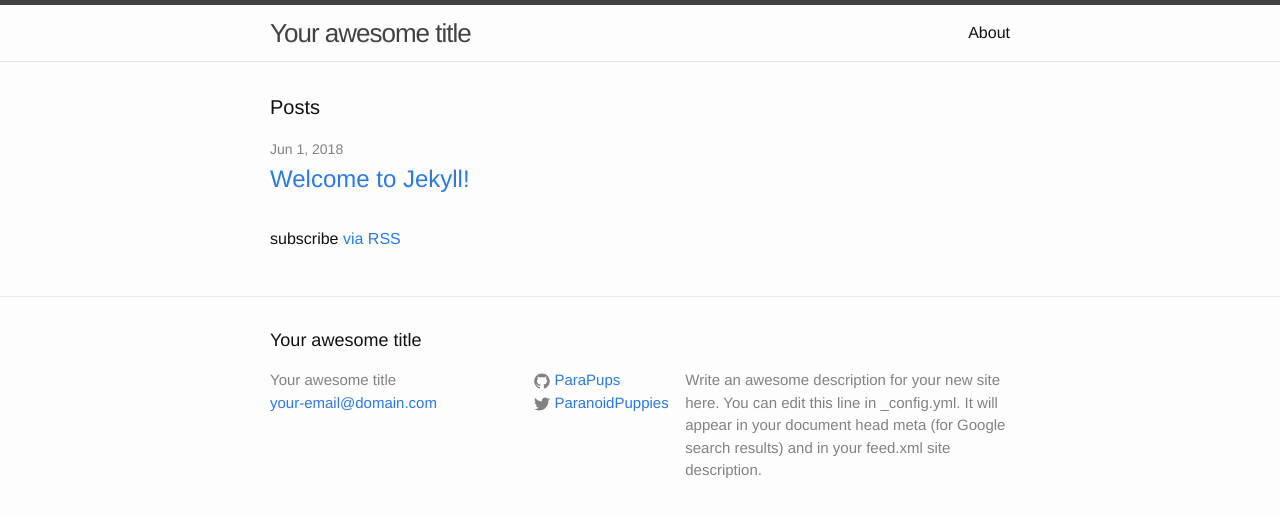
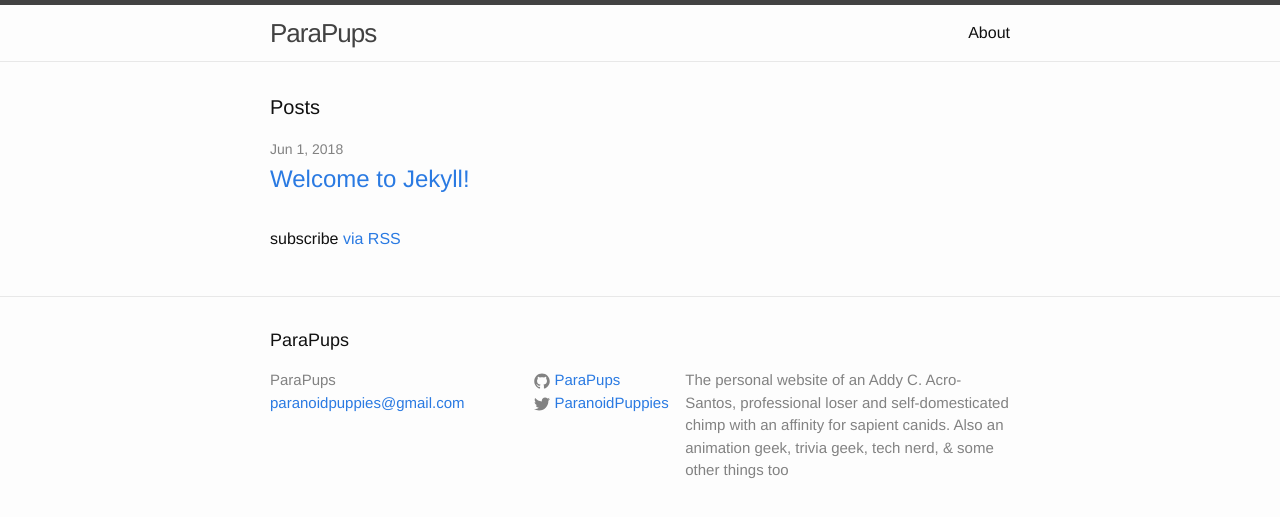
Before and after one commit to ParaPups/parapups.github.io, a Jekyll site: the page built from index.html, in a window 1280 px wide. Shown: the top 517 px of the page. Built offline with Jekyll 4.4.1, drawn with Linux system fonts in a browser that asks for light colours.

Commit message:
Customize config.yml

```diff
--- a/_config.yml
+++ b/_config.yml
@@ -6,16 +6,18 @@
 # 'jekyll serve'. If you change this file, please restart the server process.
 
 # Site settings
-title: Your awesome title
-email: your-email@domain.com
+title: ParaPups
+email: paranoidpuppies@gmail.com
 description: > # this means to ignore newlines until "baseurl:"
-  Write an awesome description for your new site here. You can edit this
-  line in _config.yml. It will appear in your document head meta (for
-  Google search results) and in your feed.xml site description.
+  The personal website of an Addy C. Acro-Santos, professional loser and
+  self-domesticated chimp with an affinity for sapient canids.
+  Also an animation geek, trivia geek, tech nerd, & some other things too
 baseurl: "" # the subpath of your site, e.g. /blog
-url: "http://yourdomain.com" # the base hostname & protocol for your site
+url: "http://www.parapups.us" # the base hostname & protocol for your site
 twitter_username: ParanoidPuppies
 github_username:  ParaPups
+telegram_username: ParaPups
+instagram_username: ParanoidPuppies
 
 # Build settings
 markdown: kramdown
```
